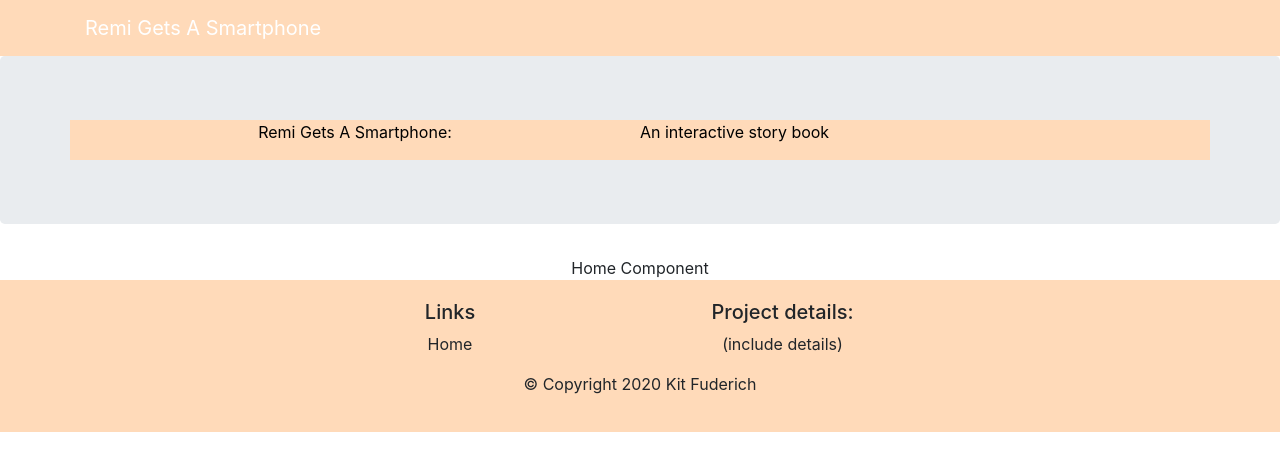
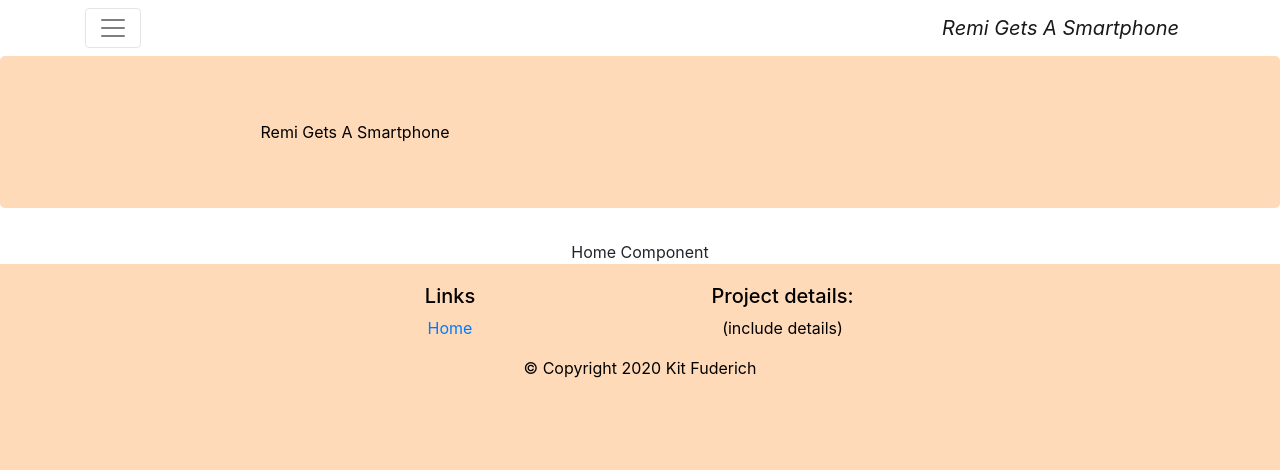
Before and after one commit to kitfud/RemiGetsASmartphone, a React (Create React App) app: page /home in a window 1280 px wide. Shown: the top 470 px of the page. Built offline with nearby package versions, Linux system fonts and the light colour scheme.

Commit message:
base styling and navbar drop down implemented

```diff
--- a/package.json
+++ b/package.json
@@ -3,6 +3,7 @@
   "version": "0.1.0",
   "private": true,
   "dependencies": {
+    "@babel/runtime": "^7.10.5",
     "@testing-library/jest-dom": "^4.2.4",
     "@testing-library/react": "^9.3.2",
     "@testing-library/user-event": "^7.1.2",
--- a/src/App.css
+++ b/src/App.css
@@ -2,45 +2,32 @@
   text-align: center;
 }
 
-.App-logo {
-  height: 40vmin;
-  pointer-events: none;
-}
-
-@media (prefers-reduced-motion: no-preference) {
-  .App-logo {
-    animation: App-logo-spin infinite 20s linear;
-  }
-}
 
 .App-header {
-  background-color: #282c34;
+  background-color: peachpuff;
   min-height: 100vh;
   display: flex;
   flex-direction: column;
   align-items: center;
   justify-content: center;
   font-size: calc(10px + 2vmin);
-  color: white;
+  color:peachpuff;
+}
+
+.jumbotron{
+  background-color: peachpuff !important;
+  color:black;
 }
 
 .App-link {
   color: #61dafb;
 }
 
-@keyframes App-logo-spin {
-  from {
-    transform: rotate(0deg);
-  }
-  to {
-    transform: rotate(360deg);
-  }
-}
-
 .row-header{
   margin:0px auto;
   padding:0px auto;
   background-color: peachpuff;
+  color:black;
 }
 
 .row-content {
@@ -49,21 +36,35 @@
   border-bottom: 1px ridge;
   min-height:400px;
   background-color: peachpuff;
+  color:black;
 }
 
 .footer{
   background-color: peachpuff;
   margin:0px auto;
   padding: 20px 0px 20px 0px;
+  color:black;
+  min-height: 100vh;
 }
-.jumbotron {
-  padding:70px 30px 70px 30px;
-  margin:0px auto;
-  background-color: peachpuff ;
+
+
+.navlink {
+  color:black;
+}
+.navbar-dark {
+  background-color: peachpuff;
   color:black;
 }
 
+.navbar-toggler-icon{
+  color:black;
+}
 
-.navbar-dark {
-  background-color: peachpuff;
+navbar-toggler-icon{
+  color:black;
+
 }
+
+.navbar-brand{
+color:black;
+}
--- a/src/components/FooterComponent.js
+++ b/src/components/FooterComponent.js
@@ -1,4 +1,5 @@
 import React, {Component} from 'react';
+import { Link } from 'react-router-dom';
 
 class Footer extends Component {
 render(){
@@ -10,7 +11,7 @@ render(){
                     <div className = "col-4 offset-1 col-sm-2">
                         <h5>Links</h5>
                         <ul className = "list-unstyled">
-                            <li>Home</li>
+                        <li><Link to="/home">Home</Link></li>
                         </ul>
                     </div>
                     <div className = "col-7 col-sm-5">
--- a/src/components/HeaderComponent.js
+++ b/src/components/HeaderComponent.js
@@ -1,25 +1,51 @@
 import React, {Component} from 'react';
-import {Navbar,NavbarBrand,Jumbotron} from 'reactstrap';
+import {Navbar,NavbarBrand,Jumbotron,Nav,NavbarToggler,Collapse,NavItem} from 'reactstrap';
+import { NavLink } from 'react-router-dom';
 
 class Header extends Component {
+    constructor(props){
+        super(props);
+        //this.toggleNav = this.toggleNav.bind(this);
+
+        this.state={
+            isNavOpen:false
+        }
+    }
+
+    toggleNav=()=>{
+        this.setState({
+            isNavOpen: !this.state.isNavOpen
+        });
+    }
     render(){
         return(
             <React.Fragment>
-                <Navbar dark>
+                <Navbar light >
                     <div className ="container">
-                        <NavbarBrand href="/">
-                            Remi Gets A Smartphone
+                        <NavbarToggler onClick= {this.toggleNav}/>
+
+                        <NavbarBrand  href="/">
+                            <em> Remi Gets A Smartphone </em>
                         </NavbarBrand>
+                        <Collapse isOpen = {this.state.isNavOpen} navbar>
+                            <Nav navbar>
+                                <NavItem>
+                                    <NavLink className = "nav-link" to='/home'><span className="fa fa-home fa-la"></span>Home</NavLink>
+                                </NavItem>
+                                <NavItem>
+                                    <NavLink className = "nav-link" to='/about'><span className="fa fa-list fa-la"></span>About</NavLink>
+                                </NavItem>
+                            </Nav>
+                        </Collapse>
+
                     </div>
                 </Navbar>
                 <Jumbotron>
                     <div className = "container">
                         <div className = "row row-header">
                             <div className= "col-12 col-sm-6">
-                                Remi Gets A Smartphone:
+                                Remi Gets A Smartphone
                             </div>
-                            <p>An interactive story book</p>
-
                         </div>
                     </div>
                 </Jumbotron>
--- a/src/components/MainComponent.js
+++ b/src/components/MainComponent.js
@@ -14,6 +14,7 @@ class Main extends Component {
 <Switch>
 <Route path='/home' component={Home} />
 <Route path='/about' component={About} />
+<Redirect to="/home" />
 </Switch>
 
 <Footer/>
```
Also changed, not shown: 1 other file (tests, documents, lock files or other folders).
